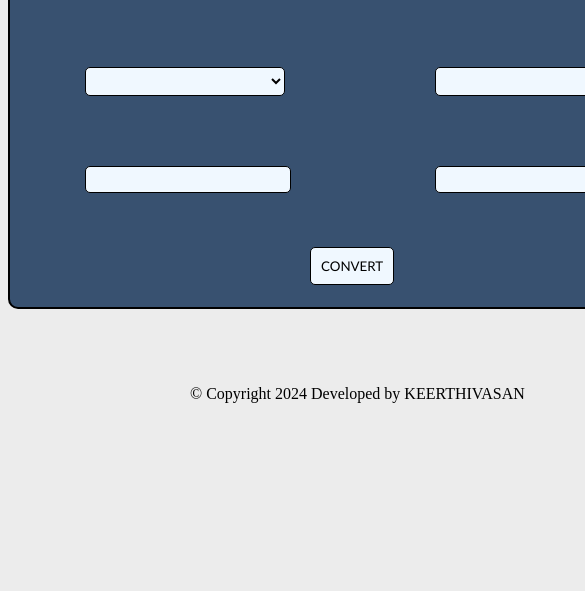
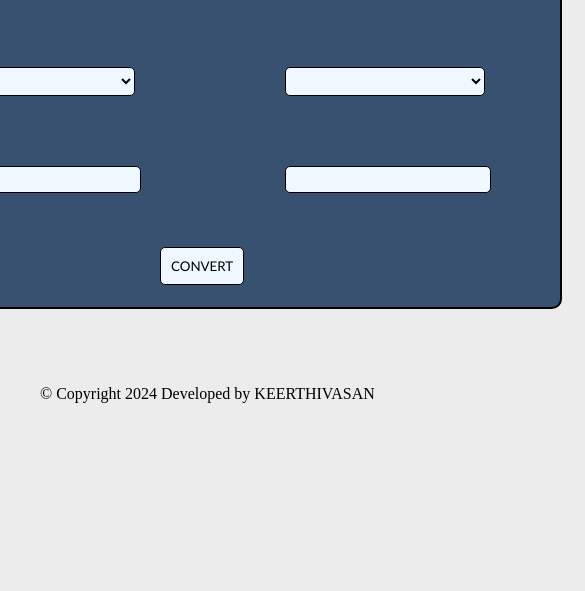
Before and after one commit to keerthivasan2211/keerthicurrencyconvetor, a plain HTML site: page index.html in a window 390 px wide. Shown: the part 253-844 px from the top of the page, 585 px wide, since content can reach past the window. Drawn offline with Linux system fonts and the light colour scheme; no server answers.

Commit message:
Update cc.css

```diff
--- a/cc.css
+++ b/cc.css
@@ -153,7 +153,7 @@
     {
 
         background-color:#385170;
-        margin-right: 100px;
+        margin-right: 400px;
 
 
 
```
